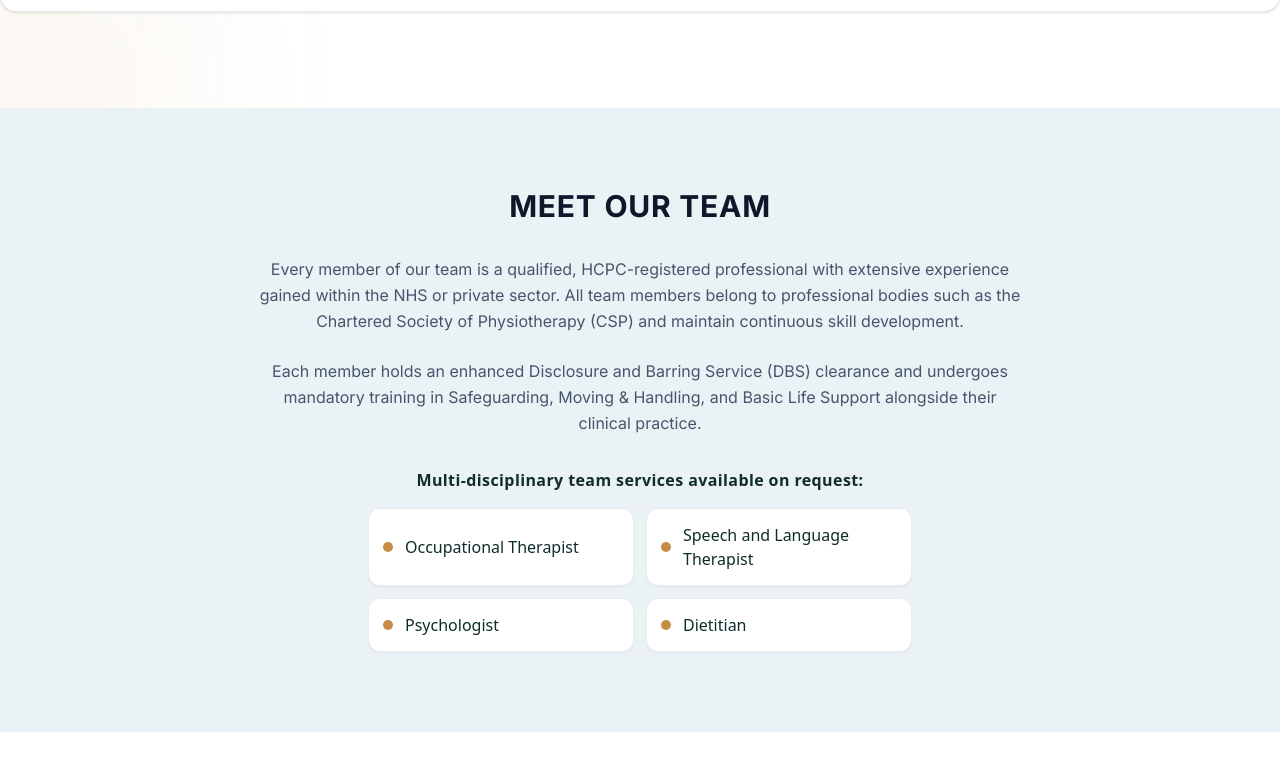
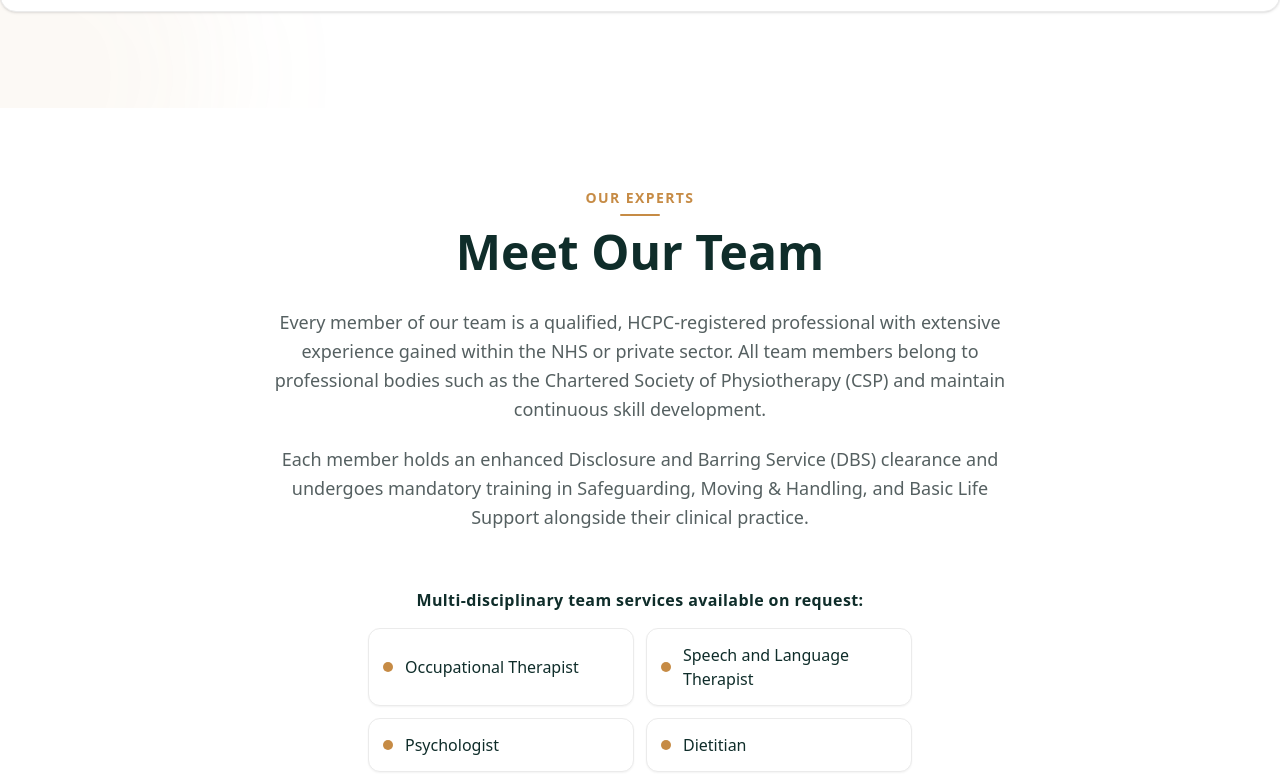
Before and after one commit to Sijan666/rehabTherapy, a React (Vite) app: page /about-us in a window 1280 px wide. Shown: the part 2497-3280 px from the top of the page. Built offline with nearby package versions, Linux system fonts and the light colour scheme.

Commit message:
feat(update): about page TeamSection section

```diff
--- a/src/components/pages/about/TeamSection.jsx
+++ b/src/components/pages/about/TeamSection.jsx
@@ -4,14 +4,25 @@ import MultidisciplinaryServices from "./MultidisciplinaryServices";
 
 export default function TeamSection() {
   return (
-    <section className="bg-[#EBF2F6] py-12 text-slate-700 md:py-20">
+    <section className="bg-white py-20 font-sans">
       <Container>
         <div className="text-center">
-          <h2 className="text-2xl font-black uppercase tracking-wide text-slate-900 sm:text-3xl">
+          {/* Sub-header Badge & Accent Divider */}
+          <div className="flex flex-col items-center mb-3">
+            <span className="text-[#C68B45] text-xs sm:text-sm font-semibold tracking-widest uppercase">
+              Our Experts
+            </span>
+            <div className="w-10 h-[2px] bg-[#C68B45] mt-1.5 rounded-full"></div>
+          </div>
+
+          {/* Main Title */}
+          <h2 className="text-3xl sm:text-4xl md:text-5xl font-extrabold text-[#0F2D2A] mb-8">
             Meet Our Team
           </h2>
         </div>
-        <div className="mx-auto mt-6 max-w-3xl space-y-4 text-center text-sm leading-relaxed text-slate-600 sm:mt-8 sm:space-y-6 sm:text-base">
+
+        {/* Description Text */}
+        <div className="mx-auto max-w-3xl space-y-5 text-center text-base md:text-lg leading-relaxed text-[#556061] mb-14">
           <p>
             Every member of our team is a qualified, HCPC-registered
             professional with extensive experience gained within the NHS or
@@ -26,8 +37,44 @@ export default function TeamSection() {
             practice.
           </p>
         </div>
+
+        {/* Embedded Component */}
         <MultidisciplinaryServices />
       </Container>
     </section>
   );
 }
+
+// import Container from "@/components/Container";
+// import React from "react";
+// import MultidisciplinaryServices from "./MultidisciplinaryServices";
+
+// export default function TeamSection() {
+//   return (
+//     <section className="bg-[#EBF2F6] py-12 text-slate-700 md:py-20">
+//       <Container>
+//         <div className="text-center">
+//           <h2 className="text-2xl font-black uppercase tracking-wide text-slate-900 sm:text-3xl">
+//             Meet Our Team
+//           </h2>
+//         </div>
+//         <div className="mx-auto mt-6 max-w-3xl space-y-4 text-center text-sm leading-relaxed text-slate-600 sm:mt-8 sm:space-y-6 sm:text-base">
+//           <p>
+//             Every member of our team is a qualified, HCPC-registered
+//             professional with extensive experience gained within the NHS or
+//             private sector. All team members belong to professional bodies such
+//             as the Chartered Society of Physiotherapy (CSP) and maintain
+//             continuous skill development.
+//           </p>
+//           <p>
+//             Each member holds an enhanced Disclosure and Barring Service (DBS)
+//             clearance and undergoes mandatory training in Safeguarding, Moving
+//             &amp; Handling, and Basic Life Support alongside their clinical
+//             practice.
+//           </p>
+//         </div>
+//         <MultidisciplinaryServices />
+//       </Container>
+//     </section>
+//   );
+// }
```
